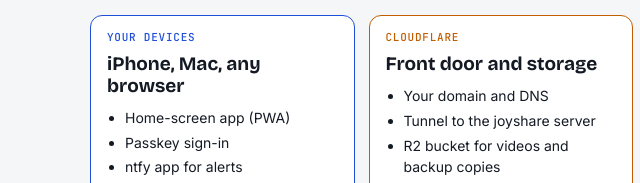
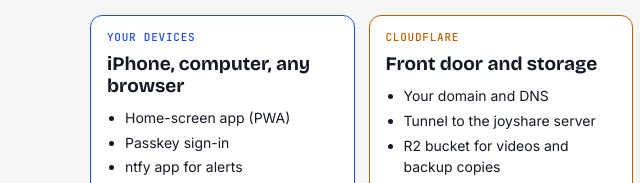
Before and after one commit to arielrivera/joyshare, a plain HTML site: page docs/infographic.html in a window 1280 px wide. Shown: the part 617-800 px from the top of the page, 0-640 px from the left. Drawn offline with nearby package versions, Linux system fonts and the light colour scheme.

Commit message:
Infographic: say computer instead of Mac for your devices

```diff
--- a/docs/infographic.html
+++ b/docs/infographic.html
@@ -141,7 +141,7 @@ footer a { color: var(--accent); }
     <h2 id="h-places">Where things run</h2>
     <p class="sub">The app runs on your joyshare server, wherever that is. Cloudflare is the front door. A small cloud server watches from outside.</p>
     <div class="places">
-      <div class="place you"><span class="tag">Your devices</span><h3>iPhone, Mac, any browser</h3><ul><li>Home-screen app (PWA)</li><li>Passkey sign-in</li><li>ntfy app for alerts</li></ul></div>
+      <div class="place you"><span class="tag">Your devices</span><h3>iPhone, computer, any browser</h3><ul><li>Home-screen app (PWA)</li><li>Passkey sign-in</li><li>ntfy app for alerts</li></ul></div>
       <div class="place cf"><span class="tag">Cloudflare</span><h3>Front door and storage</h3><ul><li>Your domain and DNS</li><li>Tunnel to the joyshare server</li><li>R2 bucket for videos and backup copies</li></ul></div>
       <div class="place home"><span class="tag">Server</span><h3>joyshare server</h3><ul><li>Any computer with Docker: a Mac, Linux, a Pi or a cloud server</li><li>Docker: web + admin, worker, cloudflared</li><li>SQLite + media in one data volume</li><li>Scheduler: cleanup, disk checks, daily yt-dlp update, platform checks and backups</li><li>Update helper: pulls new code from GitHub, tests it, restarts</li></ul></div>
       <div class="place do"><span class="tag">DigitalOcean</span><h3>Uptime Kuma</h3><ul><li>Checks the health page every minute</li><li>Also checks the worker is alive</li><li>Alerts through ntfy if the server goes quiet</li></ul></div>
```
